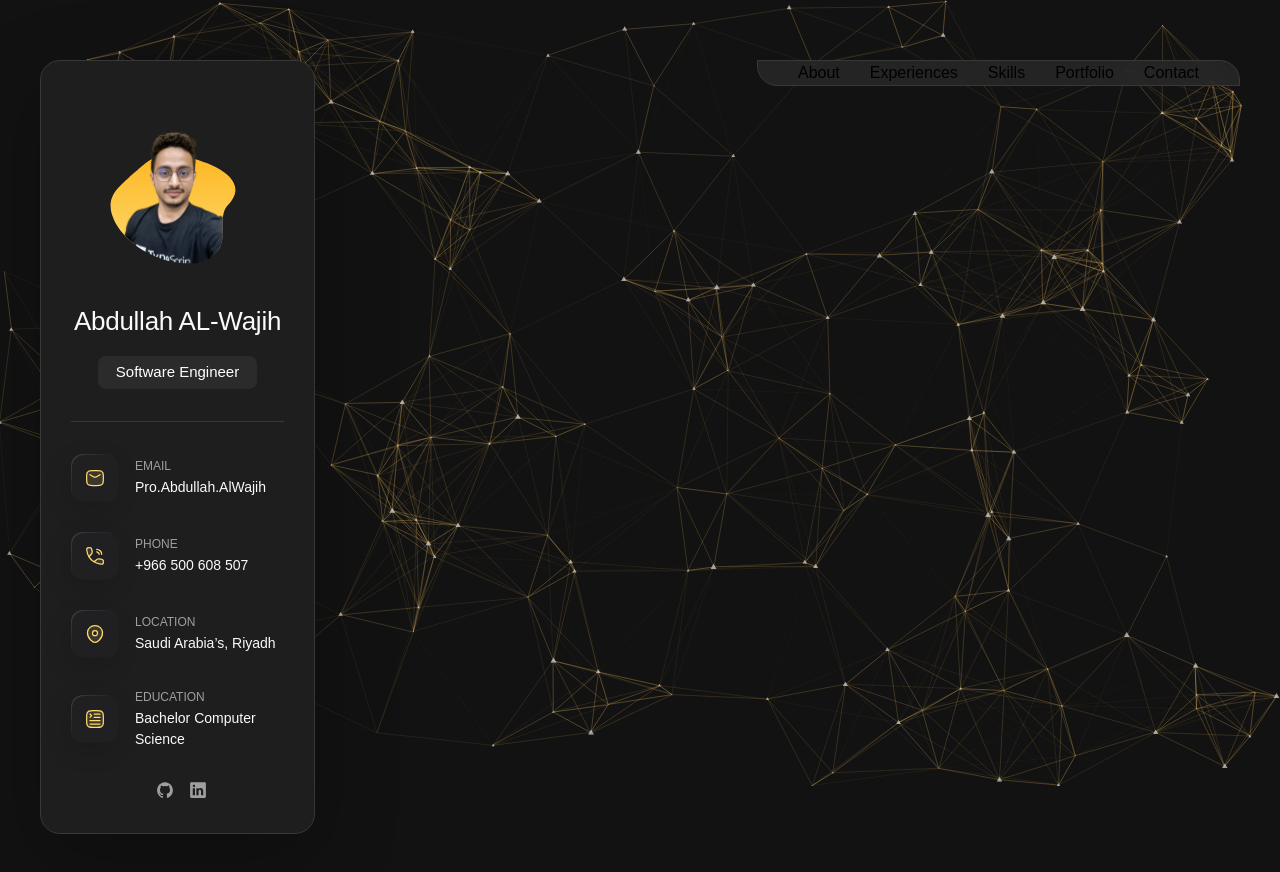
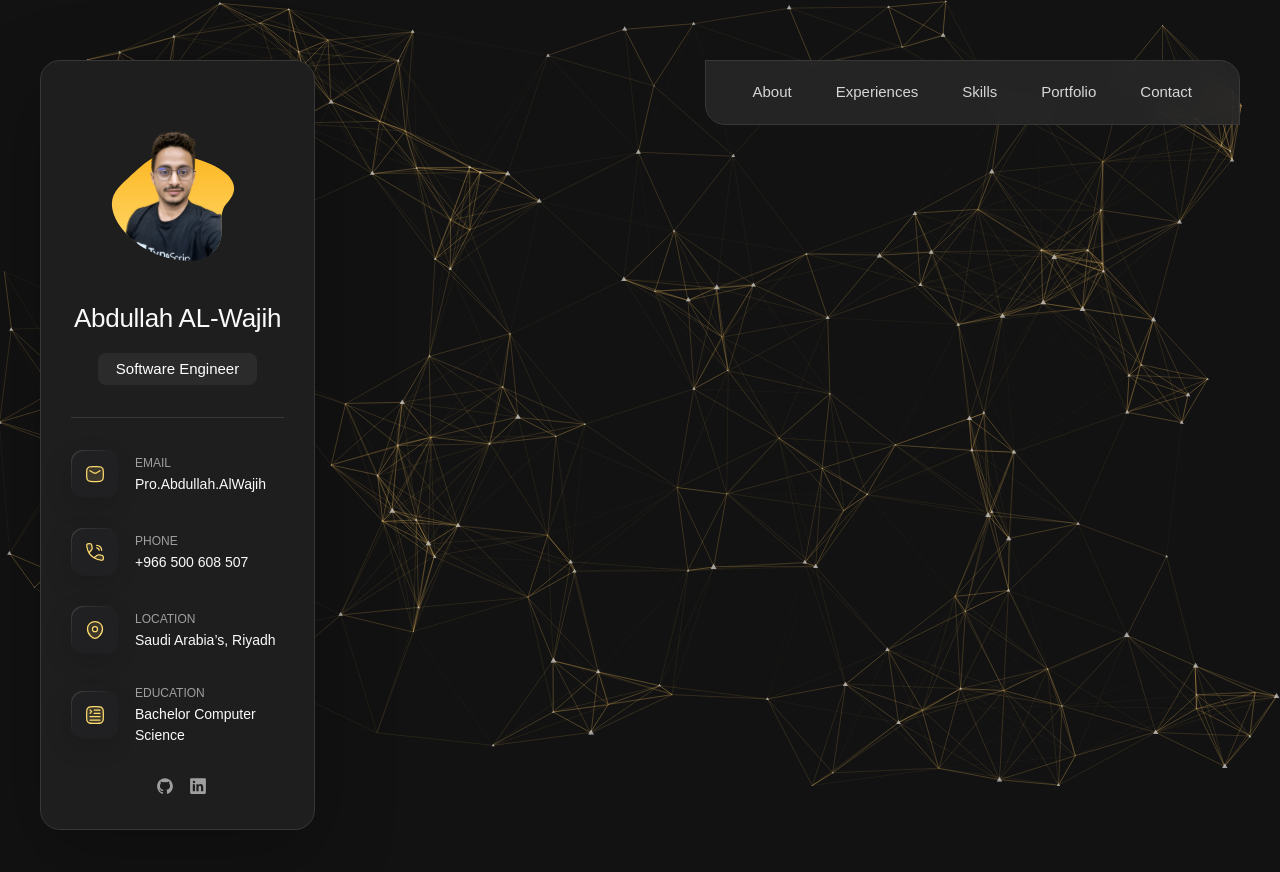
Before and after one commit to abdullah-alwajih/abdullah-alwajih.github.io, a Next.js app: page /contact in a window 1280 px wide. Shown: the top 872 px of the page. Built offline with nearby package versions, Linux system fonts and the light colour scheme.

Commit message:
optimize design

```diff
--- a/loader.js
+++ b/loader.js
@@ -2,5 +2,5 @@
 
 export default function myImageLoader({ src, width, quality }) {
     //if(src.startsWith('https://images.pexels.com')) return src
-    return `https://www.wajih.co${src}?w=${width}&q=${quality || 75}`
+    return `https://www.wajih.co${src}?w=${width}`
 }
--- a/src/app/contact/page.tsx
+++ b/src/app/contact/page.tsx
@@ -5,6 +5,5 @@ import {usePathname} from "next/navigation";
 import Contact from "@/components/Contact/Contact";
 
 export default function ContactPage() {
-
   return (<Contact isActive={usePathname() === '/contact/'}/>);
 }
--- a/src/components/Navbar/Navbar.tsx
+++ b/src/components/Navbar/Navbar.tsx
@@ -19,8 +19,9 @@ export default function Navbar() {
         <ul className={styles.navbarList}>
           {navItems.map((item, index) => (<li className="navbar-item" key={index}>
               <Link
+
                 href={item.path}
-                className={`${styles.navbarLink} ${pathname === item.path && styles.active}`}
+                className={`${styles.navbarLink} ${styles.link} ${pathname === item.path && styles.active}`}
               >
                 {item.name.charAt(0).toUpperCase() + item.name.slice(1)}
               </Link>
```
Also changed, not shown: src/components/Navbar/Navbar.module.css (+5 -5 lines), public/assets/images/test.svg, 12 other files (tests, documents, lock files or other folders).
